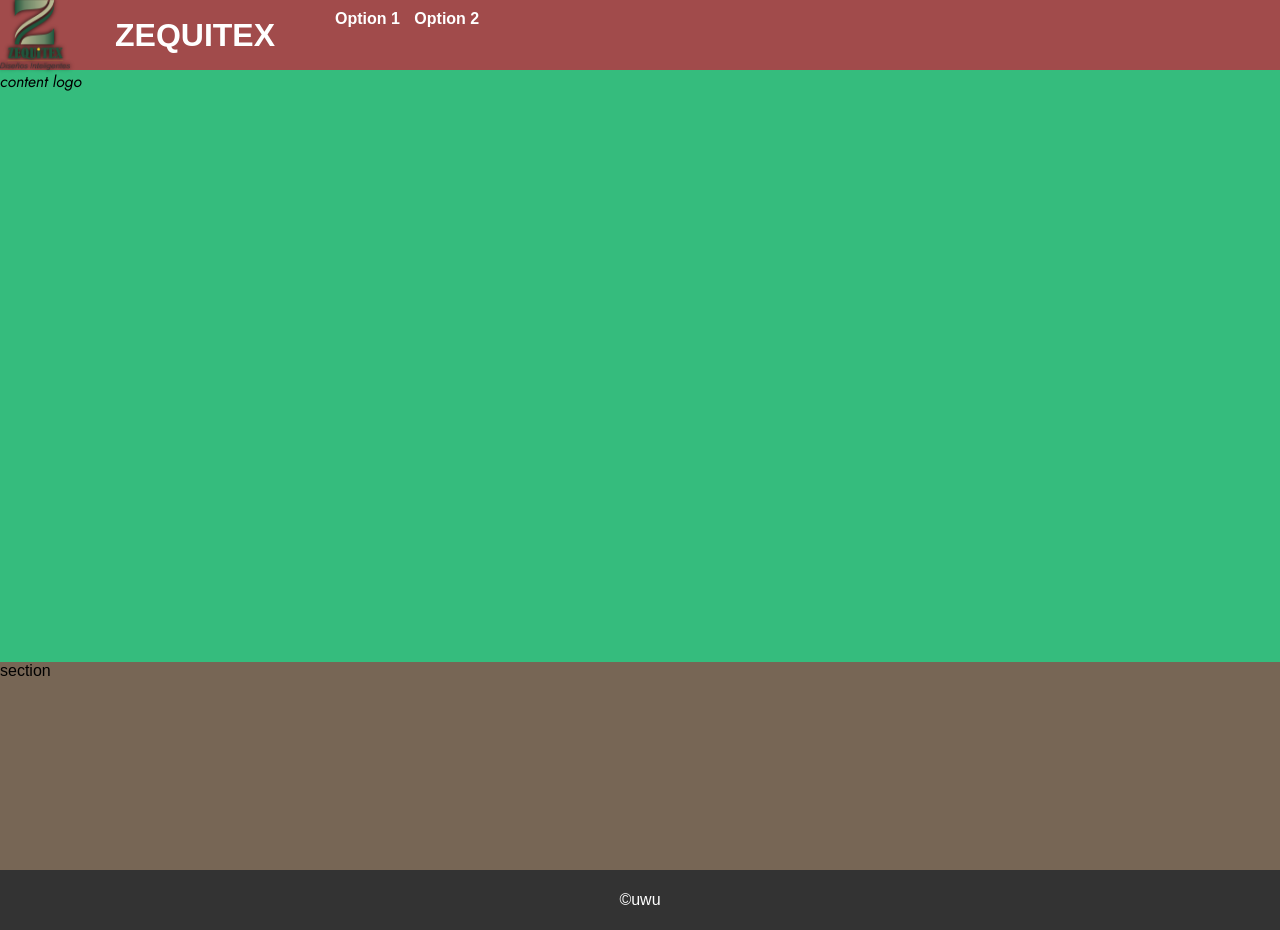
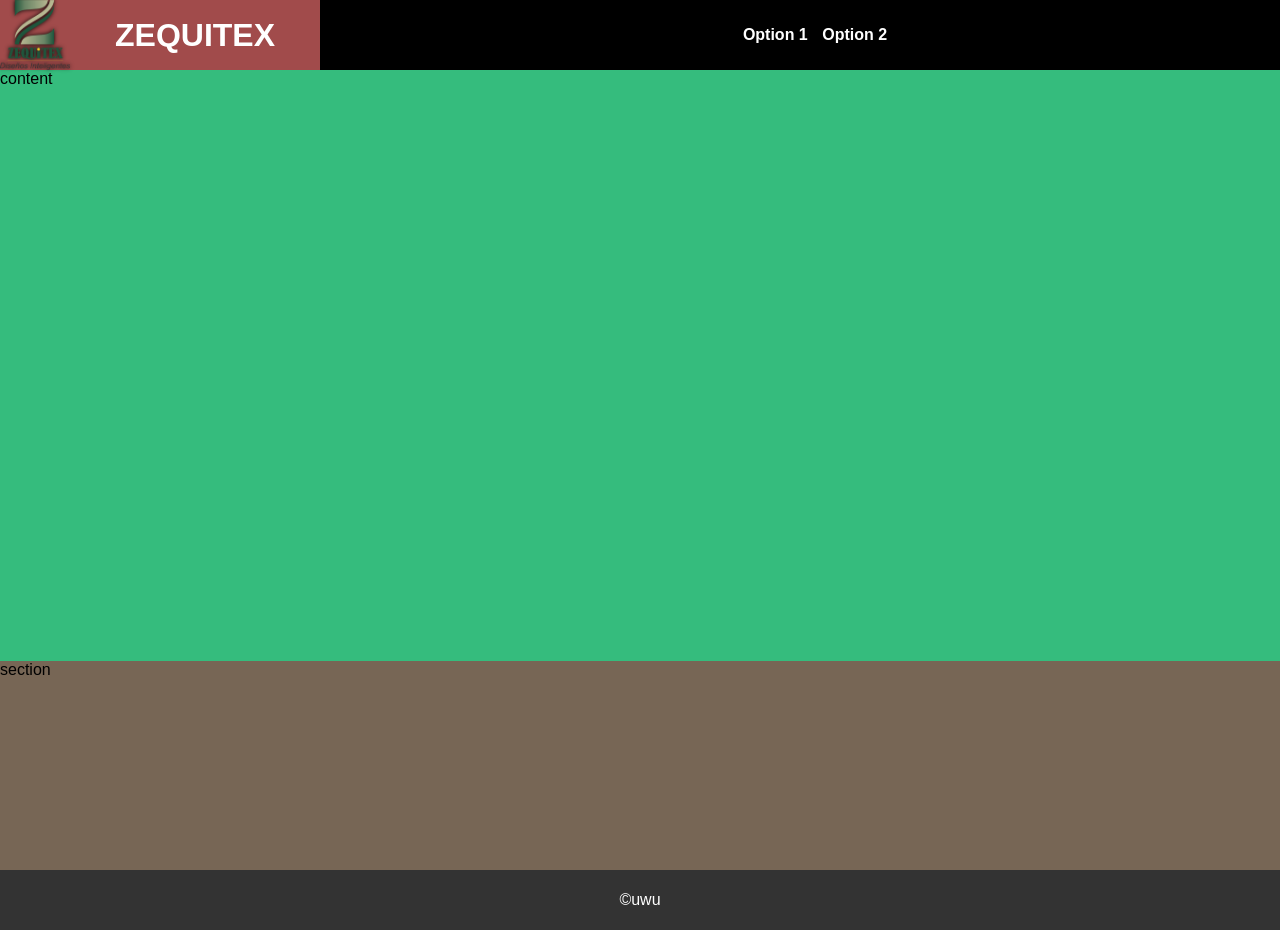
Before and after one commit to LuisFuturo01/projectzequitex.github.io, a PHP site: page /html/index.html in a window 1280 px wide. Run offline with PHP 8.4, Linux system fonts and the light colour scheme.

Commit message:
font arreglado, y modificado

```diff
--- a/css/style.css
+++ b/css/style.css
@@ -1,8 +1,4 @@
-@font-face{
-    font-family: "JostMio1";
-    src: url("../fonts/Jost-Italic-VariableFont_wght.ttf") format("truetype");
-    font-weight: 400;
-}
+@import url('../fonts/fonts.css');
 :root{
     --alto-header: 70px;
     --ancho-general: 100%;
@@ -19,9 +15,6 @@
     --color-once:#0A1F11;
 }
 
-*{
-    box-sizing: border-box;
-}
 body {
     margin: 0;
     padding: 0;
@@ -62,10 +55,13 @@ h1{
 }
 
 .nav-container {
-    background-color: #000.5;
+    background-color: #000000;
     display: flex;
     flex-flow: wrap;
     flex: 3;
+    justify-content: center;
+    align-content: center;
+
 }
 
 .nav-container>ul{
@@ -94,7 +90,6 @@ h1{
 .main-content{
     flex-grow: 3;
     background-color: rgb(53, 188, 125);
-    font-family: JostMio1;
 }
 
 .section-container{
--- /dev/null
+++ b/fonts/fonts.css
@@ -0,0 +1,5 @@
+@font-face{
+    font-family: "xd";
+    src: url("../fonts/Jost-Italic-VariableFont_wght.ttf") format("truetype");
+    font-weight: 400;
+}
--- a/html/index.html
+++ b/html/index.html
@@ -33,9 +33,7 @@
 
     <main class="main-container">
         <div class='main-content'>
-            content
-
-            logo
+           content
         </div>
         <section class="section-container">
             section
```
